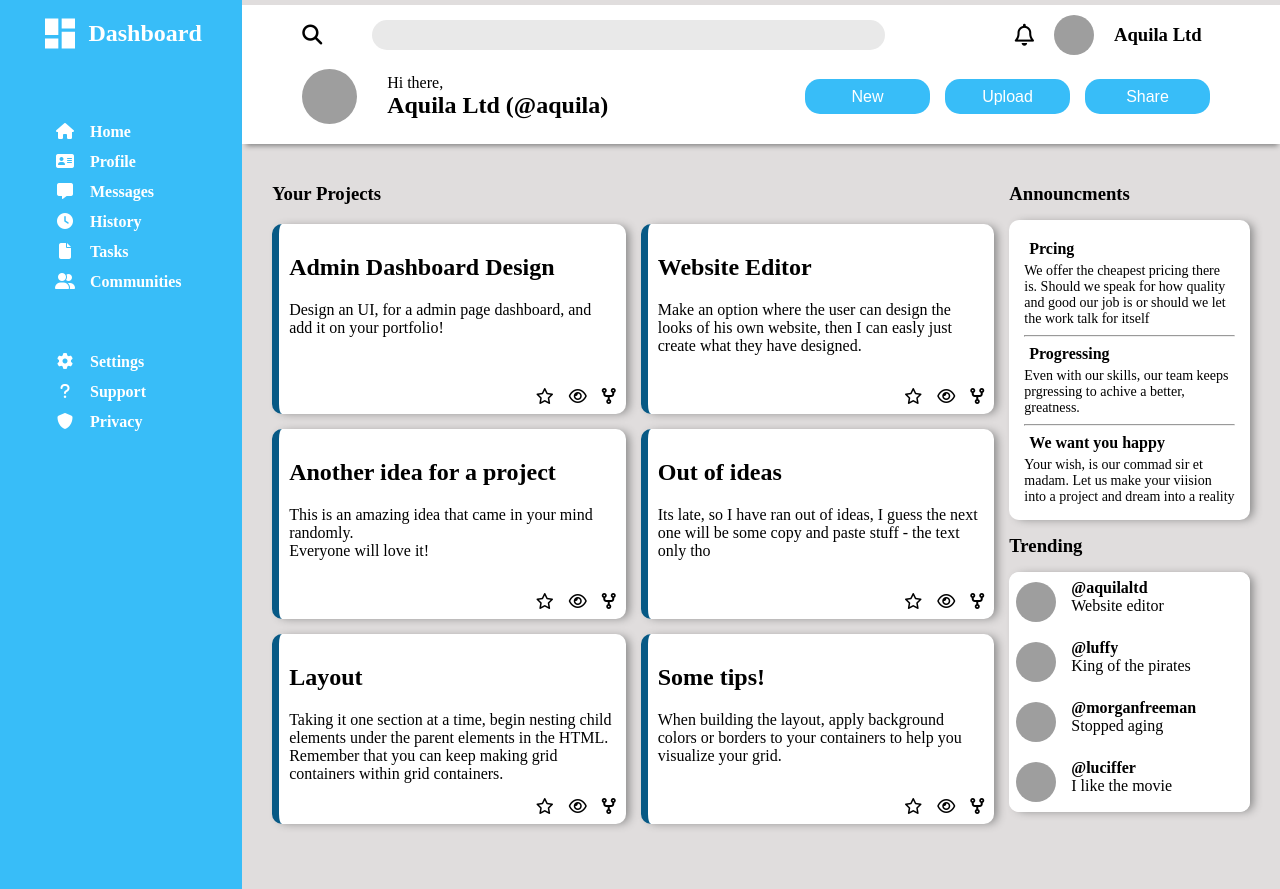
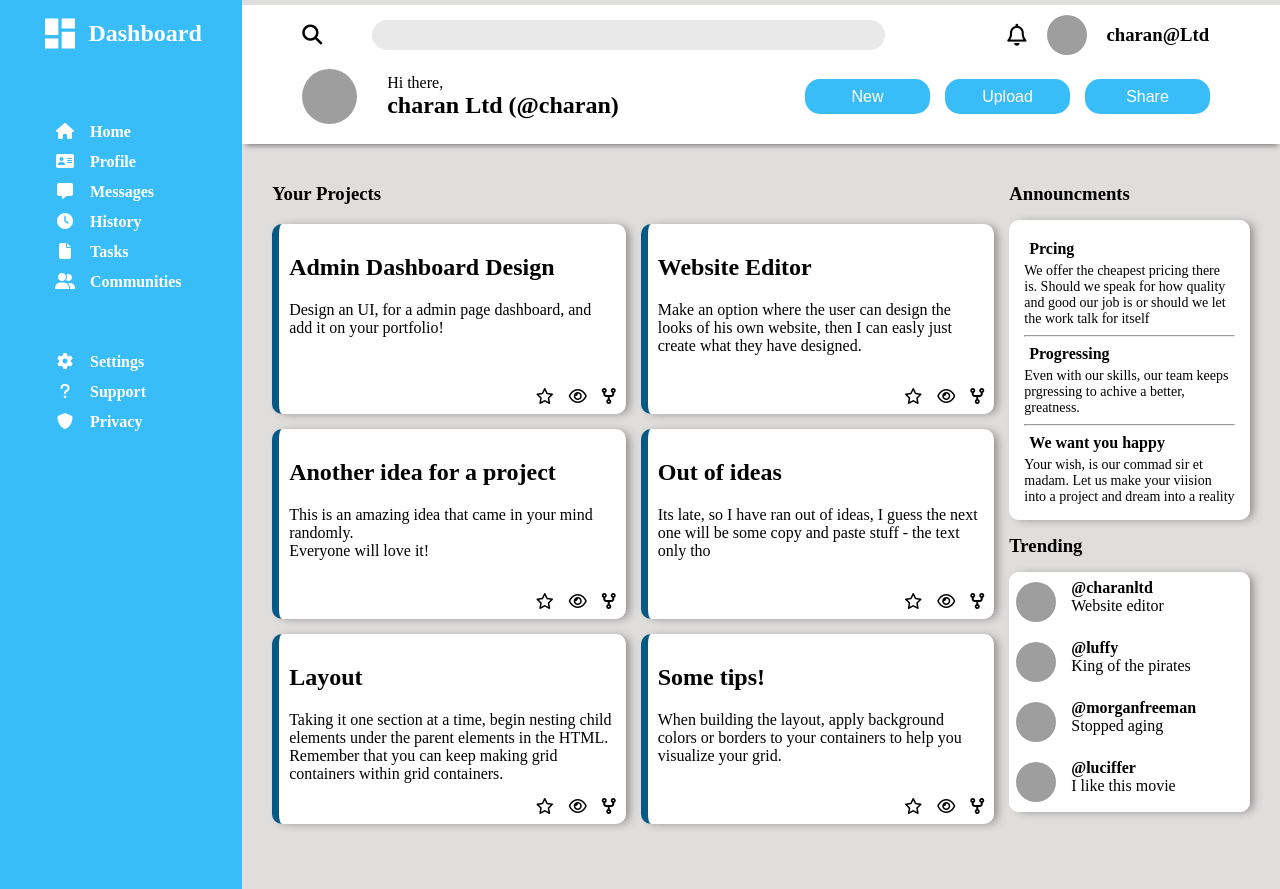
Before and after one commit to himacharan123/html-css-project-2, a plain HTML site: page index.html in a window 1280 px wide. Drawn offline with Linux system fonts and the light colour scheme; grey boxes are pictures that could not be loaded.

Commit message:
Your commit message

```diff
--- a/index.html
+++ b/index.html
@@ -10,7 +10,7 @@
 </head>
 <body>
     <div>
-        <!--Dashboard section-->
+
          <div class="dashboard">
             <div class="logoDash">
                 <svg width="40" xmlns="http://www.w3.org/2000/svg" viewBox="0 0 24 24"><title>view-dashboard</title><path d="M13,3V9H21V3M13,21H21V11H13M3,21H11V15H3M3,13H11V3H3V13Z" /></svg>
@@ -35,11 +35,10 @@
             </div>
         </div>
 
-        <!--Main-->
         <div>
-            <!--Header-->
+
             <div class="header">
-                <!--Search Section-->
+
                 <div>
                     <div class="search">
                         <i class="fa-solid fa-magnifying-glass"></i>
@@ -48,7 +47,7 @@
                     <div>
                         <i class="fa-regular fa-bell"></i>
                         <img class="profilePicContainer" src="https://i.pinimg.com/564x/3c/1c/73/3c1c7364ed3445e25235b032ebc1dfe5.jpg" alt="profilePic">
-                        <h3>Aquila Ltd</h3>
+                        <h3>charan@Ltd</h3>
                     </div>
                 </div>
                 <!--Action Section-->
@@ -56,7 +55,7 @@
                     <div class="bigProfilePic"><img src="https://i.pinimg.com/564x/3c/1c/73/3c1c7364ed3445e25235b032ebc1dfe5.jpg" alt="profilePic"></div>
                     <div>
                         <p>Hi there,</p>
-                        <h2>Aquila Ltd (@aquila)</h2>
+                        <h2>charan Ltd (@charan)</h2>
                     </div>
                     <div class="buttonContainer">
                         <button>New</button>
@@ -66,9 +65,9 @@
                 </div>
             </div>
 
-            <!--Body-->
+
             <div class="projectBody">
-                <!--Projects-->
+
                 <div class="projects">
                     <h3>Your Projects</h3>
                     <div>
@@ -104,9 +103,9 @@
                     </div>
                 </div>
                 </div>
-                <!--Announcments and Trendings-->
+
                 <div class="announcmentsContainer">
-                    <!--Announcments-->
+
                     <h3>Announcments</h3>
                     <dvi class="announcments">
                         <div>
@@ -124,13 +123,13 @@
                             <p>Your wish, is our commad sir et madam. Let us make your viision into a project and dream into a reality</p>
                         </div>
                     </dvi>
-                    <!--Trending-->
+
                     <h3>Trending</h3>
                     <dvi class="trending">
                         <div>
                             <div class="profilePicContainer"><img src="https://i.pinimg.com/564x/3c/1c/73/3c1c7364ed3445e25235b032ebc1dfe5.jpg" alt="profilePic"></div>
                             <div>
-                                <h4>@aquilaltd</h4>
+                                <h4>@charanltd</h4>
                                 <p>Website editor</p>
                             </div>
                         </div>
@@ -152,7 +151,7 @@
                             <div class="profilePicContainer"><img src="https://encrypted-tbn0.gstatic.com/images?q=tbn:ANd9GcTN-S67lhe_qS5UfGy50Rx1QNcZiaONYQo7cw&s" alt="profilePic"></div>
                             <div>
                                 <h4>@luciffer</h4>
-                                <p>I like the movie</p>
+                                <p>I like this movie</p>
                             </div>
                         </div>
                     </dvi>
```
